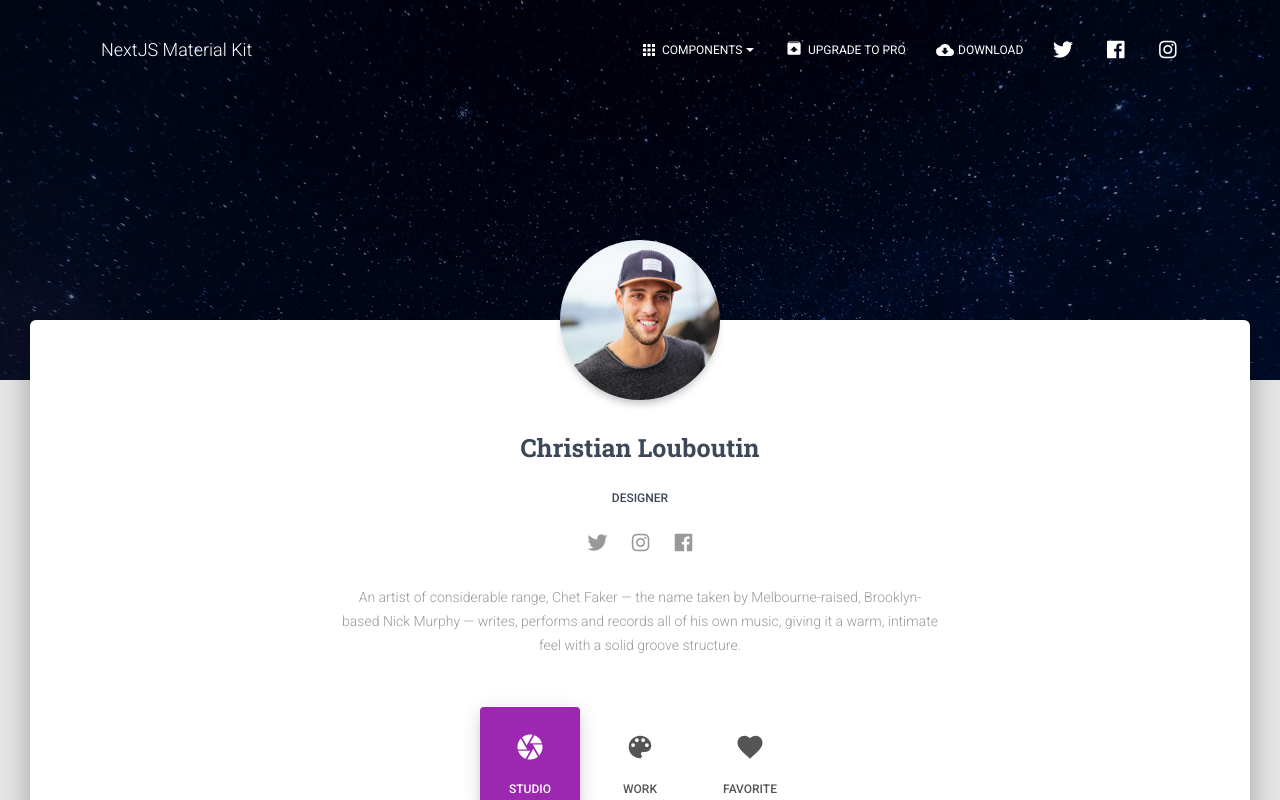
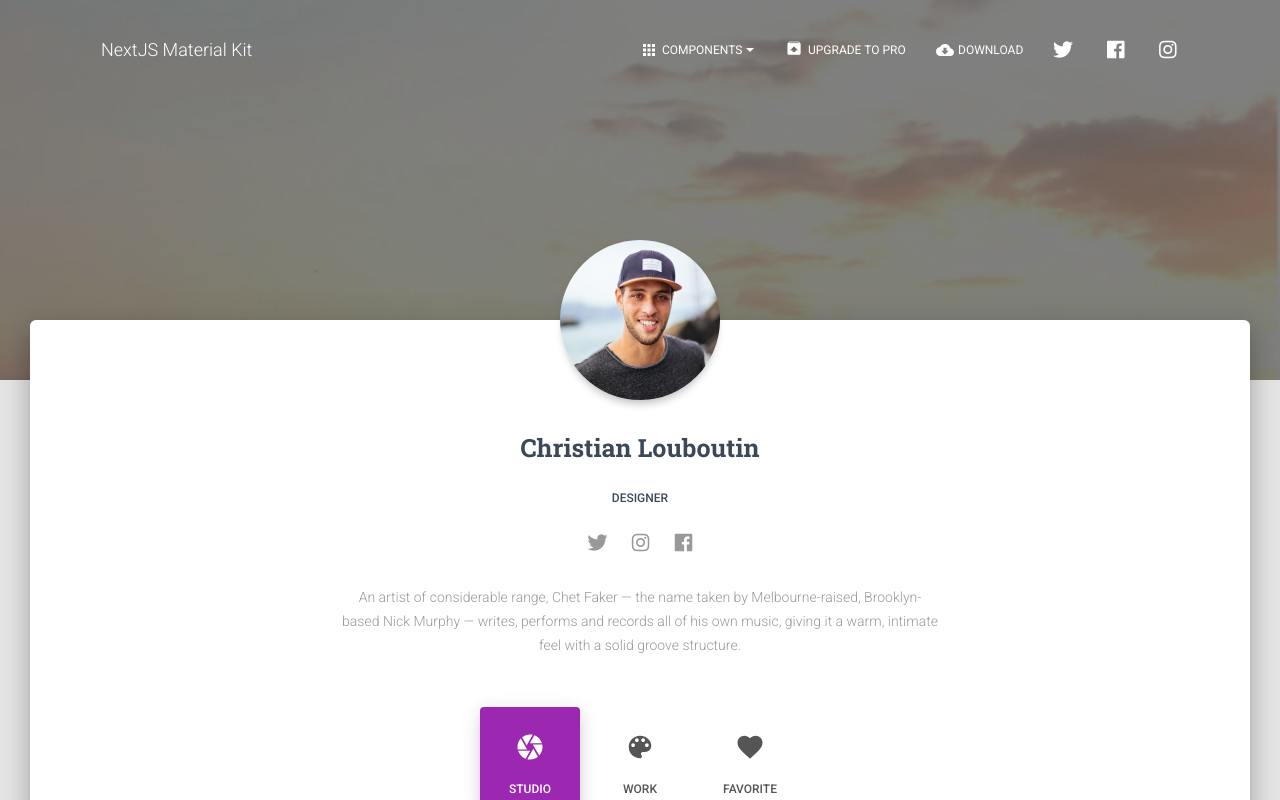
Before and after one commit to junhyeukkwon/M-Invitation, a Next.js app in the folder front/: page /profile in a window 1280 px wide. Shown: the top 800 px of the page. Built offline with nearby package versions, Linux system fonts and the light colour scheme.

Commit message:
CHORE : profile 이미지 수정
profile.js내에 이미지 수정했습니다.

```diff
--- a/front/pages/landing.js
+++ b/front/pages/landing.js
@@ -34,7 +34,7 @@
       <Header
         color="transparent"
         routes={dashboardRoutes}
-        brand="NextJS Material Kit"
+        brand="It's your day"
         rightLinks={<HeaderLinks />}
         fixed
         changeColorOnScroll={{
--- a/front/pages/profile.js
+++ b/front/pages/profile.js
@@ -43,7 +43,7 @@
         }}
         {...rest}
       />
-      <Parallax small filter image="/img/profile-bg.jpg" />
+      <Parallax small filter image="/img/wedding/wedding_snap8.PNG" />
       <div className={classNames(classes.main, classes.mainRaised)}>
         <div>
           <div className={classes.container}>
```
